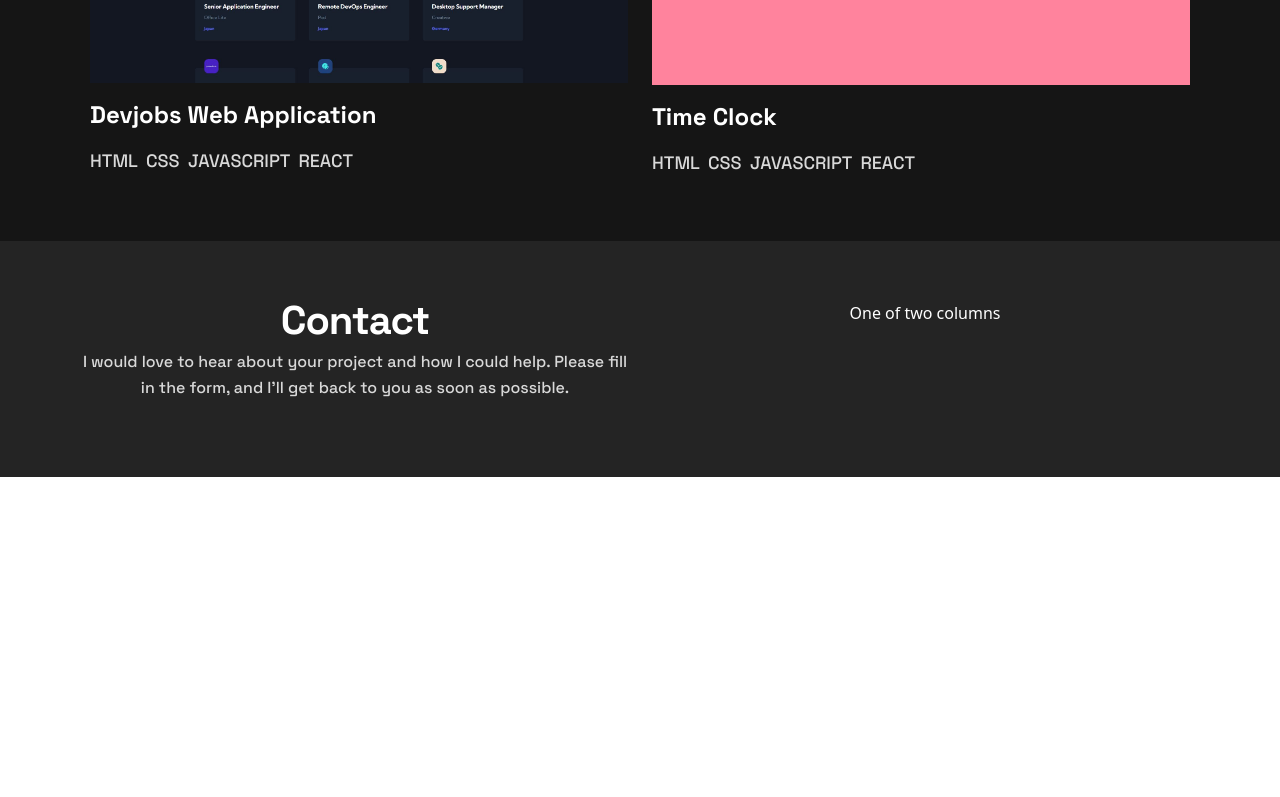
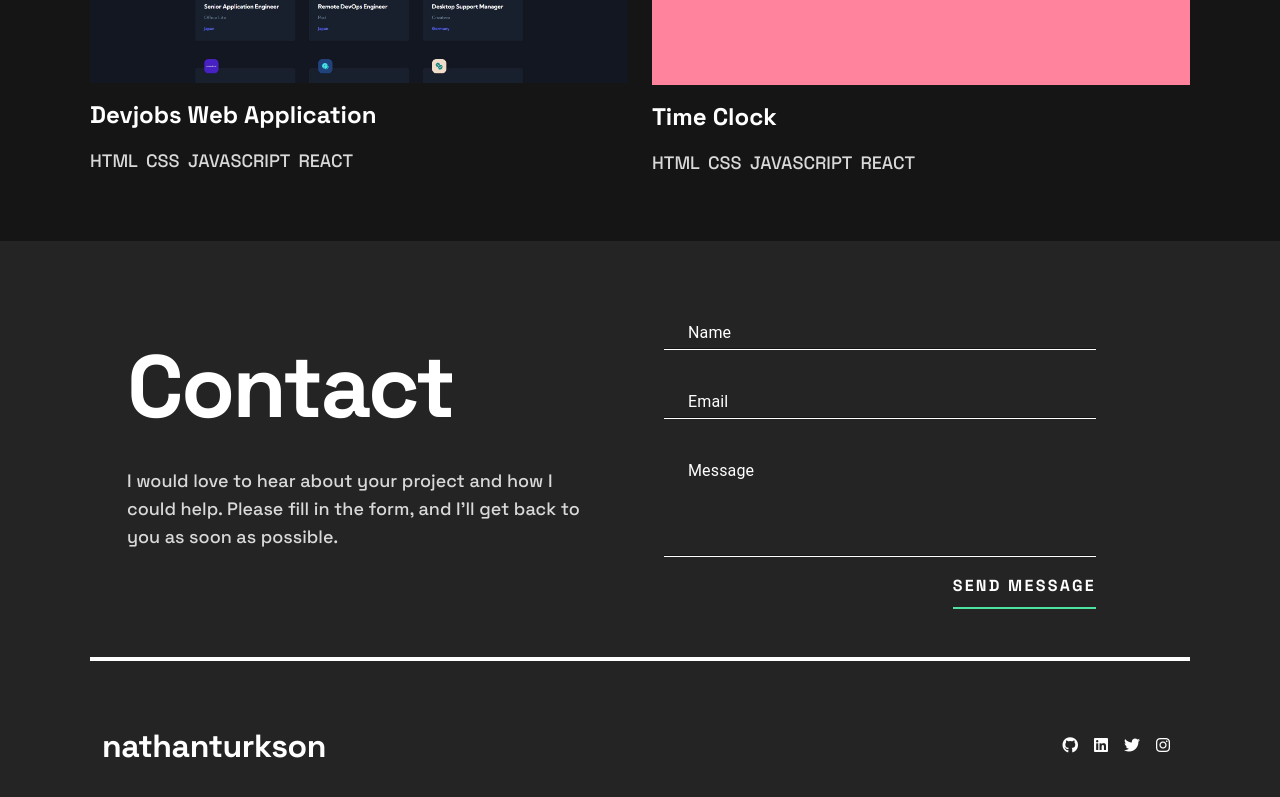
Before and after one commit to nathan-codes/single-page-portfolio-project, a React (Vite) app: page / in a window 1280 px wide. Shown: the part 2028-2825 px from the top of the page. Before the commit the page ends 2505 px from the top, so only its background shows below. Built offline with nearby package versions, Linux system fonts and the light colour scheme.

Commit message:
Final Changes

```diff
--- a/package.json
+++ b/package.json
@@ -10,6 +10,10 @@
     "preview": "vite preview"
   },
   "dependencies": {
+    "@emotion/react": "^11.11.1",
+    "@emotion/styled": "^11.11.0",
+    "@mui/icons-material": "^5.14.3",
+    "@mui/material": "^5.14.3",
     "bootstrap-icons": "^1.10.5",
     "react": "^18.2.0",
     "react-dom": "^18.2.0"
--- a/src/components/Footer.css
+++ b/src/components/Footer.css
@@ -2,6 +2,8 @@
   background-color: var(--dark-grey, #242424);
   margin-top: 2rem;
   padding: 3.75rem 1rem;
+
+
 }
 
 .footerHeader {
@@ -13,6 +15,7 @@
   font-weight: 700;
   line-height: 40px; /* 100% */
   letter-spacing: -1.136px;
+  margin-bottom: 2.25rem;
 }
 
 .footerDescription {
@@ -24,3 +27,38 @@
   font-weight: 500;
   line-height: 1.625rem; /* 162.5% */
 }
+
+.formGroup {
+  width: 100%;
+}
+
+@media (min-width: 900px) {
+  .formGroup {
+    max-width: 27rem;
+    margin: 0 auto;
+  }
+
+  .contactIntro {
+    width: 30rem;
+  }
+
+  .footerHeader {
+    font-size: 5.5rem;
+    font-style: normal;
+    font-weight: 700;
+    line-height: 5.5rem; /* 100% */
+    letter-spacing: -0.15625rem;
+    text-align: start;
+  }
+
+  .footerDescription {
+    color: var(--grey, #d9d9d9);
+    font-feature-settings: "clig" off, "liga" off;
+    font-family: Space Grotesk;
+    font-size: 1.125rem;
+    font-style: normal;
+    font-weight: 500;
+    line-height: 1.75rem; /* 155.556% */
+    text-align: start;
+  }
+}
--- a/src/components/Footer.jsx
+++ b/src/components/Footer.jsx
@@ -1,11 +1,14 @@
 import "./Footer.css";
+import TextField from "@mui/material/TextField";
+import Button from "./Button";
+import Navbar from "./Navbar";
 
 function Footer() {
   return (
     <footer className="Footer">
       <div className="container text-center">
-        <div className="row align-items-start">
-          <div className="co col-lg-6">
+        <div className="row align-items-center  justify-content-center  ">
+          <div className="col-12 col-lg-6 contactIntro">
             <h2 className="footerHeader">Contact </h2>
             <p className="footerDescription">
               I would love to hear about your project and how I could help.
@@ -13,9 +16,78 @@ function Footer() {
               possible.
             </p>
           </div>
-          <div className="col col-lg-6">One of two columns</div>
+          <div className="col-12 col-lg-6">
+            <form action="" className="formGroup">
+              <TextField
+                id="Name"
+                label="Name"
+                variant="standard"
+                sx={{
+                  width: "100%",
+                  color: "white",
+                  borderBottom: "1px solid white",
+                  "& .MuiInput-input": {
+                    color: "white",
+                    paddingLeft: "1.5rem",
+                  },
+                  "& .MuiFormLabel-root": {
+                    color: "white",
+                    paddingLeft: "1.5rem",
+                  },
+                }}
+              />
+              <TextField
+                id="Email"
+                label="Email"
+                variant="standard"
+                sx={{
+                  margin: "20px 0",
+                  width: "100%",
+                  color: "white",
+                  borderBottom: "1px solid white",
+                  "& .MuiInput-input": {
+                    color: "white",
+                    paddingLeft: "1.5rem",
+                  },
+                  "& .MuiFormLabel-root": {
+                    color: "white",
+                    paddingLeft: "1.5rem",
+                  },
+                }}
+              />
+
+              <TextField
+                id="standard-multiline-static"
+                label="Message"
+                multiline
+                rows={4}
+                variant="standard"
+                sx={{
+                  width: "100%",
+                  color: "white",
+                  marginBottom: "1rem",
+                  borderBottom: "1px solid white",
+                  "& .MuiInput-input": {
+                    color: "white",
+                    paddingLeft: "1.5rem",
+                  },
+                  "& .MuiFormLabel-root": {
+                    color: "white",
+                    paddingLeft: "1.5rem",
+                  },
+                }}
+              />
+
+              <span className="d-flex justify-content-end">
+                <Button text="SEND MESSAGE" />
+              </span>
+            </form>
+
+          </div>
         </div>
-      </div>
+          </div>
+          <hr className="my-5" style={{ border: "2px solid white", opacity: "1", maxWidth: "1100px", margin: "0 auto" }} />
+          <Navbar />
     </footer>
   );
 }
--- a/src/components/Navbar.css
+++ b/src/components/Navbar.css
@@ -19,6 +19,11 @@
   padding: 0 0.3rem;
 }
 
+.nav-link:hover{
+  color: white;
+  opacity: .5;
+}
+
 @media (max-width: 380px) {
   .Navbar .container-fluid {
     justify-content: center;
--- a/src/components/Projects.jsx
+++ b/src/components/Projects.jsx
@@ -18,8 +18,8 @@ function Projects({ projects }) {
               <div className="card-body">
                 <h5 className="project-title my-3">{project.title}</h5>
                 <p className="project-stack my-2">
-                  {project.stack.map((tech) => {
-                    return <span className="me-1"> {tech} </span>;
+                  {project.stack.map((tech,index) => {
+                    return <span className="me-1" key={index}> {tech} </span>;
                   })}
                 </p>
                 <div className="d-flex w-75 justify-content-between project-buttons">
```
Also changed, not shown: .eslintrc.cjs, 1 other file (tests, documents, lock files or other folders).
